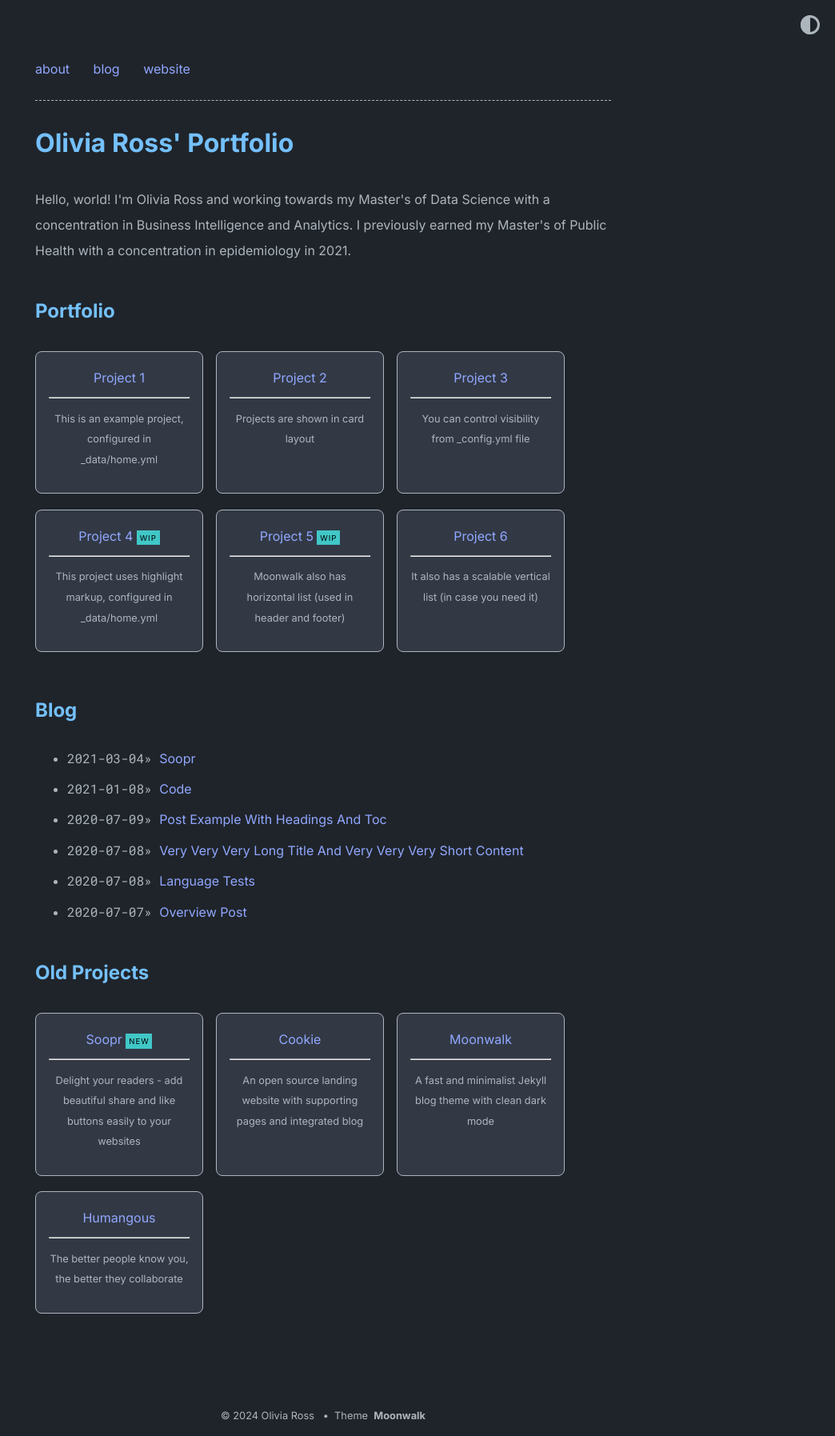
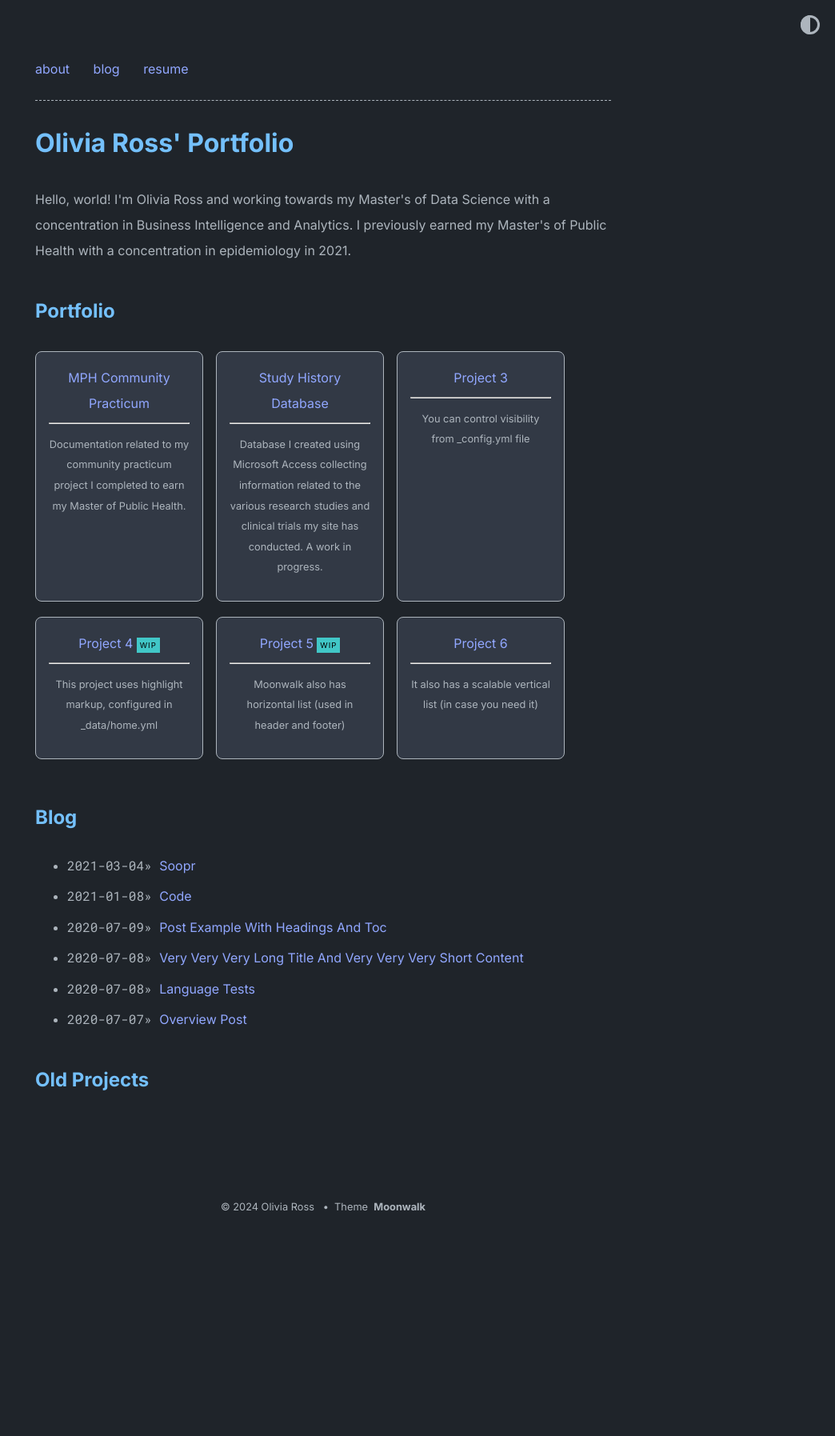
Before and after one commit to liv4data/portfolio, a Jekyll site: the page built from index.md, in a window 1280 px wide. Shown: the whole page at 80% size, without its empty margins (236-1280 px from the left). Built offline with Jekyll 4.4.1, drawn with Linux system fonts in a browser that asks for light colours; after the commit the page ends 1535 px from its top, so only the background shows below that.

Commit message:
Update home.yml

```diff
--- a/_data/home.yml
+++ b/_data/home.yml
@@ -5,17 +5,17 @@ navbar_entries:
   - title: blog
     url: blog
 
-  - title: website
-    url: https://www.abhinav.co
+  - title: resume
+    url: assets/RossOlivia_Resume_1Page.pdf
 
 project_entries:
-  - title: Project 1
-    url: overview-post
-    desc: This is an example project, configured in _data/home.yml
+  - title: MPH Community Practicum
+    url: _posts/2024-09-12-mph-practicum-post.md
+    desc: Documentation related to my community practicum project I completed to earn my Master of Public Health.
 
-  - title: Project 2
-    url: overview-post
-    desc: Projects are shown in card layout
+  - title: Study History Database
+    url: _posts/2024-09-22-study-history-database.md
+    desc: Database I created using Microsoft Access collecting information related to the various research studies and clinical trials my site has conducted. A work in progress.
 
   - title: Project 3
     url: overview-post
@@ -34,66 +34,3 @@ project_entries:
   - title: Project 6
     url: overview-post
     desc: It also has a scalable vertical list (in case you need it)
-
-old_project_entries:
-  - title: Soopr
-    url: https://www.soopr.co
-    desc: Delight your readers - add beautiful share and like buttons easily to your websites
-    highlight: NEW
-
-  - title: Cookie
-    url: https://github.com/abhinavs/cookie
-    desc: An open source landing website with supporting pages and integrated blog
-
-  - title: Moonwalk
-    url: https://github.com/abhinavs/moonwalk
-    desc: A fast and minimalist Jekyll blog theme with clean dark mode
-
-  - title: Humangous
-    url: https://www.humangous.co
-    desc: The better people know you, the better they collaborate
-
-footer_entries:
-  - title: abhinav's homepage
-    url: https://www.abhinav.co
-
-  - title: twitter
-    url: https://twitter.com/abhinav
-
-  - title: github
-    url: https://github.com/abhinavs
-
-  - title: feed
-    url: feed.xml
-
-misc_entries:
-  - title: this is an example vertical list
-    url: false
-
-  - title: you can show or hide using a boolean flag in _config.yml
-    url: false
-
-  - title: and you can add data in _data/home.yml
-    url: false
-
-  - title: Blog posts
-    post_list: true
-    url: false
-
-  - title: moonwalk on the Internet
-    url: false
-    entries:
-      - title: on Github
-        url: https://github.com/abhinavs/moonwalk
-
-      - title: originally built for abhinav's homepage
-        url: https://www.abhinav.co
-
-      - title: this list is scalable and can be nested
-        url: false
-        entries:
-          - title: this is nested inside a nested list
-            url: false
-
-          - title: it is easy to use, see _data/home.yml to see how to configure it.
-            url: false
```
